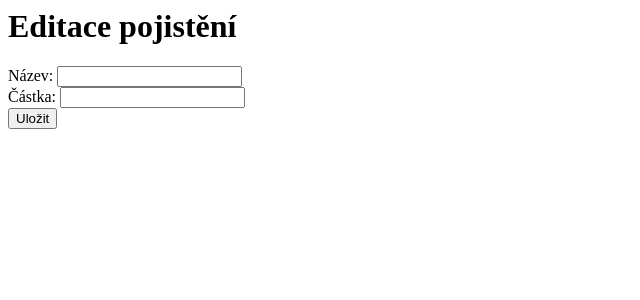
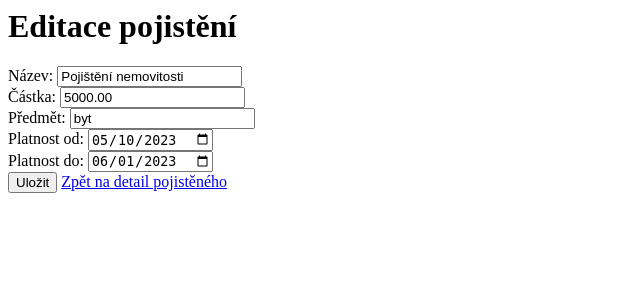
Before and after one commit to EmixxM/Pojisteni, a Django app: page /pojisteni/pojisteni/2/editovat/ in a window 1280 px wide. Shown: the top 300 px of the page, without its empty margins (0-640 px from the left). Run offline with Django 4.2, Linux system fonts and the light colour scheme; data comes from the database, SQL or seed files in the repository; both versions use the stored data as it was after the commit.

Commit message:
Úprava editace pojištění
Stále se nezobrazuje předvyplněná částka pojištění.

```diff
--- a/mypojisteni/pojisteni/forms.py
+++ b/mypojisteni/pojisteni/forms.py
@@ -17,6 +17,7 @@ class PojisteniForm(forms.ModelForm):
             'platnost_od': forms.DateInput(attrs={'type': 'date'}),
             'platnost_do': forms.DateInput(attrs={'type': 'date'}),
         }
+        initial = {'castka': '...' }  # Předvyplněná hodnota částky
 
     def __init__(self, *args, **kwargs):
         super().__init__(*args, **kwargs)
--- a/mypojisteni/pojisteni/templates/editovat_pojisteni.html
+++ b/mypojisteni/pojisteni/templates/editovat_pojisteni.html
@@ -12,7 +12,19 @@
     <label for="castka">Částka:</label>
     <input type="number" id="castka" name="castka" value="{{ pojisteni.castka }}"><br>
 
+    <label for="predmet">Předmět:</label>
+    <input type="text" id="predmet" name="predmet" value="{{ pojisteni.predmet }}"><br>
+
+    <label for="platnost_od">Platnost od:</label>
+    <input type="date" id="platnost_od" name="platnost_od" value="{{ pojisteni.platnost_od|date:'Y-m-d' }}"><br>
+
+    <label for="platnost_do">Platnost do:</label>
+    <input type="date" id="platnost_do" name="platnost_do" value="{{ pojisteni.platnost_do|date:'Y-m-d' }}"><br>
+
     <input type="submit" value="Uložit" class="btn btn-primary">
+
+    <a href="{% url 'detail_pojisteneho' pk=pojisteni.pojisteny_objekt.pk %}" class="btn btn-secondary">Zpět na detail pojistěného</a>
+
 
   </form>
 {% endblock %}
--- a/mypojisteni/pojisteni/views.py
+++ b/mypojisteni/pojisteni/views.py
@@ -4,6 +4,7 @@ from django.shortcuts import redirect, render, get_object_or_404
 from django.http import HttpResponse
 from django.urls import reverse
 from pojisteni.models import Pojisteny, Pojisteni
+from pojisteni.forms import PojisteniForm, PojistenyForm
 
 from pojisteni.forms import PojistenyForm
 from pojisteni.forms import PojisteniForm
@@ -88,8 +89,12 @@ def editovat_pojisteni(request, pk):
             return redirect('detail_pojisteneho', pk=pojisteni.pojisteny_objekt.pk)
     else:
         form = PojisteniForm(instance=pojisteni)
+        # Předvyplnění hodnoty částky v poli formuláře
+        form.fields['castka'].initial = pojisteni.castka
 
-    return render(request, 'editovat_pojisteni.html', {'form': form})
+    # return render(request, 'editovat_pojisteni.html', {'form': form})
+    return render(request, 'editovat_pojisteni.html', {'pojisteni': pojisteni})
+
 
 
 
```
Also changed, not shown: mypojisteni/pojisteni/templates/pridat_pojisteni.html (+4 -4 lines), mypojisteni/db.sqlite3.
